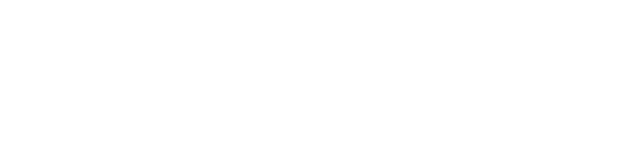
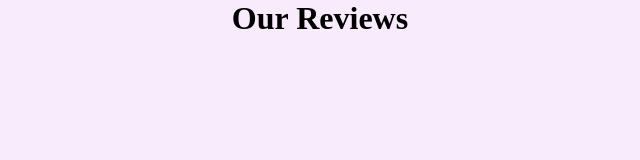
Before and after one commit to Greattie/review-app, a plain HTML site: page index.html in a window 1280 px wide. Shown: the whole page, without its empty margins (320-960 px from the left). Drawn offline with Linux system fonts and the light colour scheme.

Commit message:
setup html structure and global styles

```diff
--- a/index.html
+++ b/index.html
@@ -4,11 +4,26 @@
     <meta charset="UTF-8">
     <meta http-equiv="X-UA-Compatible" content="IE=edge">
     <meta name="viewport" content="width=device-width, initial-scale=1.0">
+    <script src="https://kit.fontawesome.com/a2a418808a.js" crossorigin="anonymous"></script>
     <link rel="stylesheet" href="style.css">
     <title>Counter App</title>
 </head>
 <body>
-
+    <main>
+        <h1>Our Reviews</h1>
+        <!-- <section class="wrapper">
+            <figure>
+                <img src="person-1.jpeg" alt="" srcset="">
+                <figcaption>
+                    <p>Sara Jones</p>
+                    <p>UX Designer</p>
+                </figcaption>
+            </figure>
+            <p>
+                Lorem ipsum dolor, sit amet consectetur adipisicing elit. Commodi architecto ratione eum quam, omnis saepe animi iste perspiciatis veritatis praesentium velit. Nesciunt harum nemo beatae excepturi. Voluptatem accusantium excepturi nulla corrupti ex voluptas explicabo quibusdam laborum eaque nam. Ex perferendis quo quasi ullam? Soluta eveniet quos, nisi libero eaque voluptate!
+            </p>
+        </section> -->
+    </main>
 
 
     <script src="script.js"></script>
--- a/style.css
+++ b/style.css
@@ -0,0 +1,26 @@
+*{
+    margin: 0;
+    padding: 0;
+    box-sizing: border-box;
+}
+
+body{
+    min-height: 100vh;
+    background-color: #f7ebfc;
+}
+.container{
+    margin:auto;
+    width: 80%;
+}
+
+main{
+    display: flex;
+    flex-direction: column;
+    align-items: center;
+    justify-content: center;
+    text-align: center;
+}
+
+main h1{
+    color: ;
+}
```
Also changed, not shown: person-1.jpeg (added).
